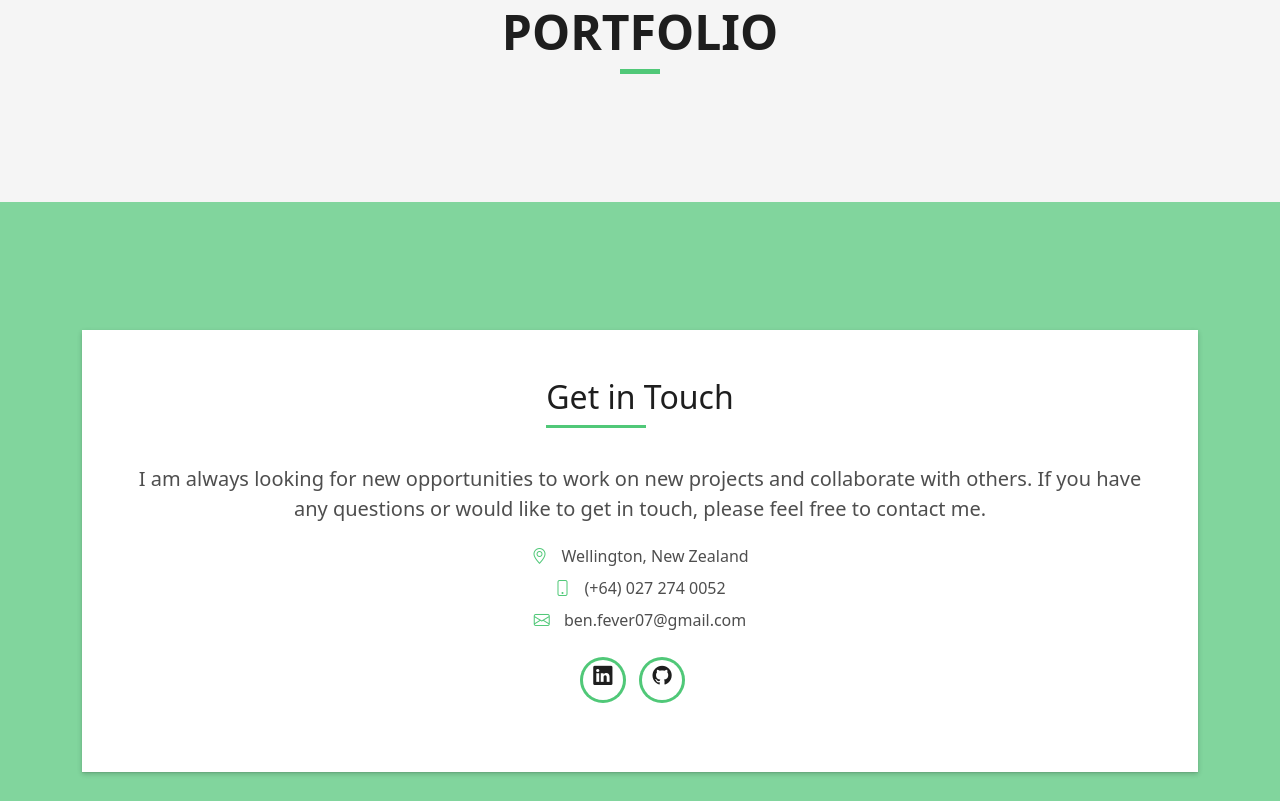
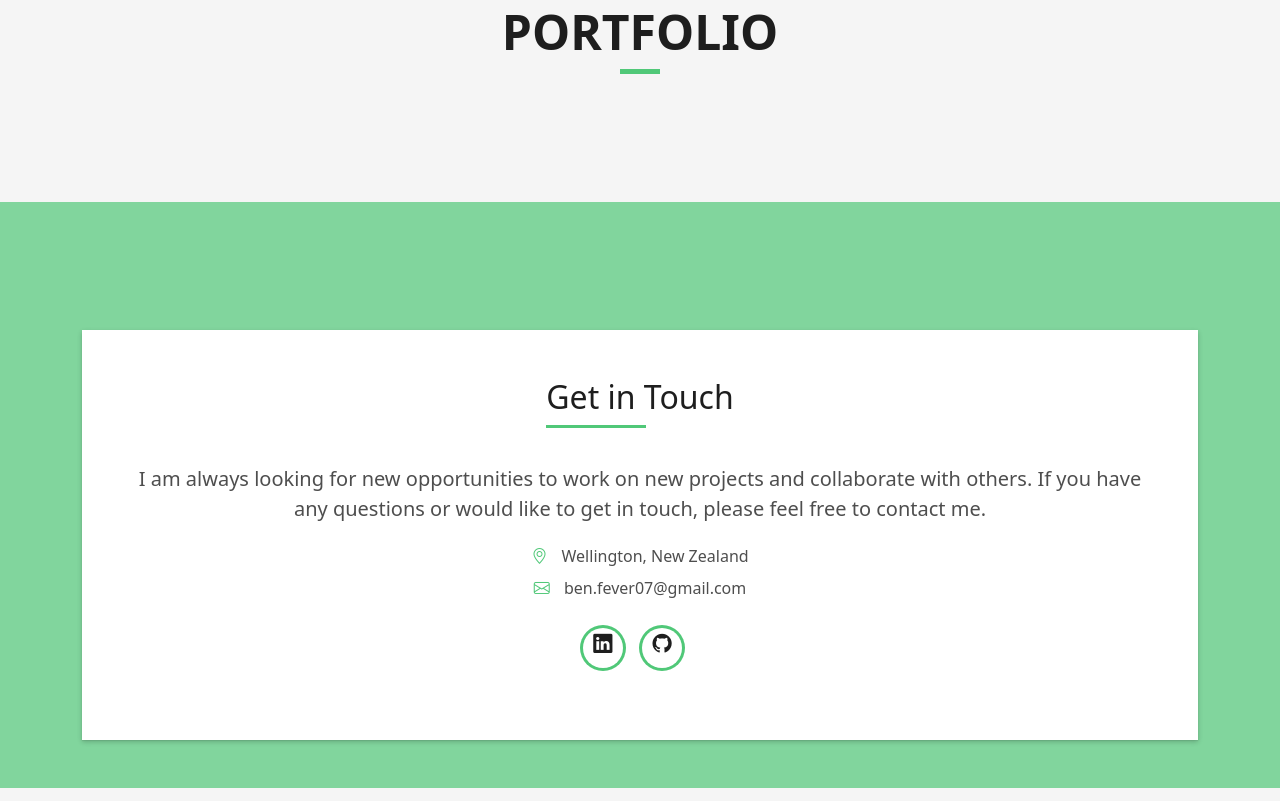
Before and after one commit to Benjamin-Fever/Benjamin-Fever.github.io, a plain HTML site: page index.html in a window 1280 px wide. Shown: the part 1601-2402 px from the top of the page. Drawn offline with Linux system fonts and the light colour scheme; no server answers.

Commit message:
Update index.html

```diff
--- a/index.html
+++ b/index.html
@@ -131,7 +131,6 @@
                       </p>
                       <ul class="list-ico">
                         <li><span class="bi bi-geo-alt"></span> Wellington, New Zealand</li>
-                        <li><span class="bi bi-phone"></span> (+64) 027 274 0052</li>
                         <li><span class="bi bi-envelope"></span> ben.fever07@gmail.com</li>
                       </ul>
                     </div>
```
